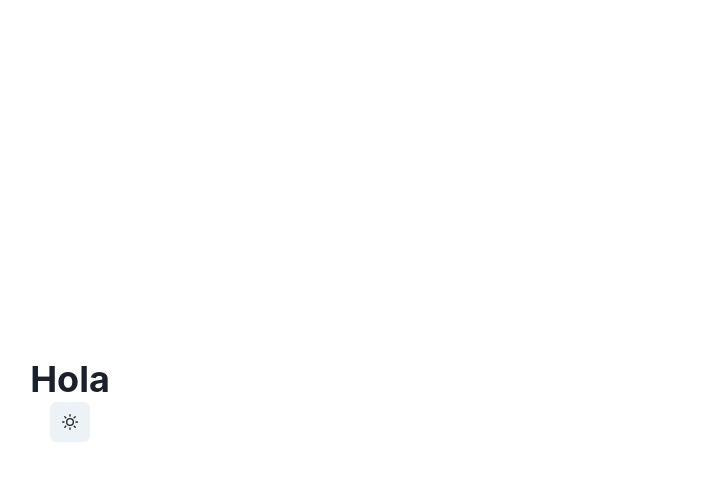
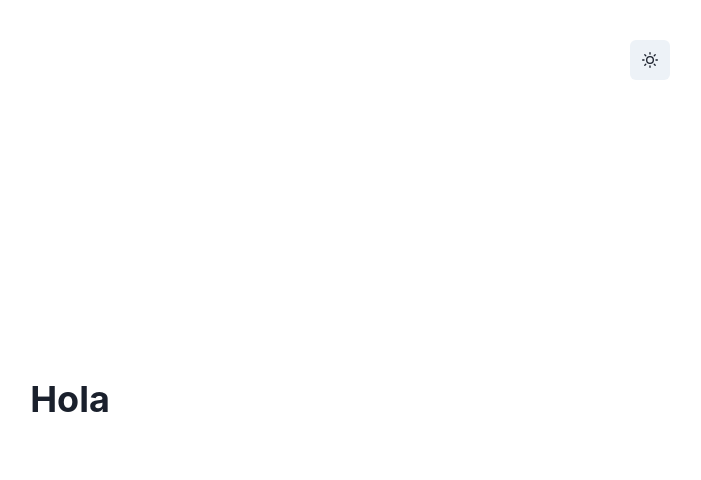
Before and after one commit to AnibalDBXD/mylink, a Next.js app: page / in a window 1280 px wide. Shown: the top 480 px of the page, without its empty margins (570-1271 px from the left). Built offline with nearby package versions, Linux system fonts and the light colour scheme.

Commit message:
Move ToggleColor component

```diff
--- a/components/ToggleColor.tsx
+++ b/components/ToggleColor/index.tsx
@@ -6,9 +6,12 @@ const ToggleColor = (): JSX.Element => {
     const { colorMode, toggleColorMode } = useColorMode();
     return (
         <IconButton
-            aria-label={`Change ${colorMode} mode`}
-            icon={colorMode === "light" ? <SunIcon /> : <MoonIcon />}
-            onClick={toggleColorMode}
+          aria-label={`Change ${colorMode} mode`}
+          icon={colorMode === "light" ? <SunIcon /> : <MoonIcon />}
+          onClick={toggleColorMode}
+          position="fixed"
+          right="10"
+          top="10"
         />
     );
 };
```
